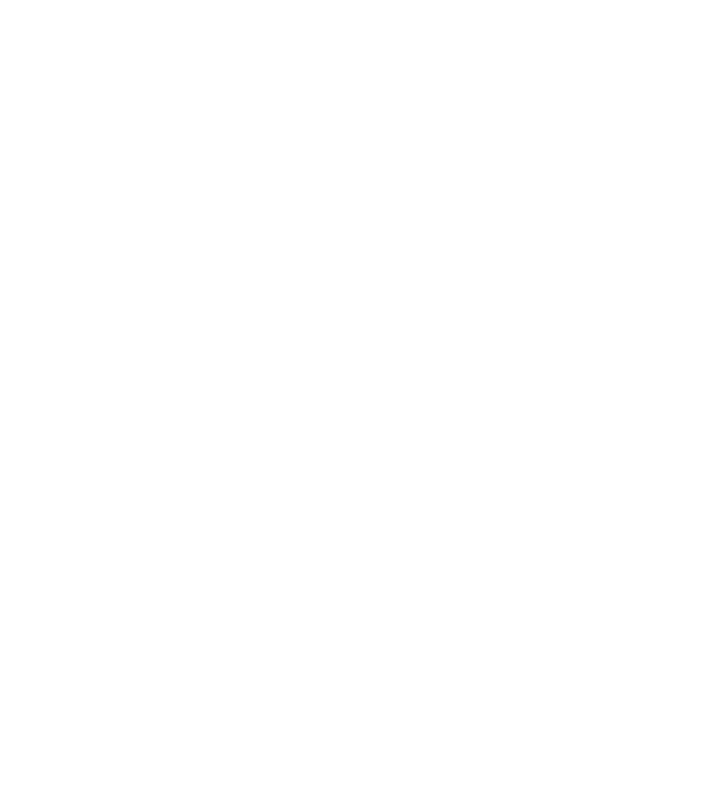
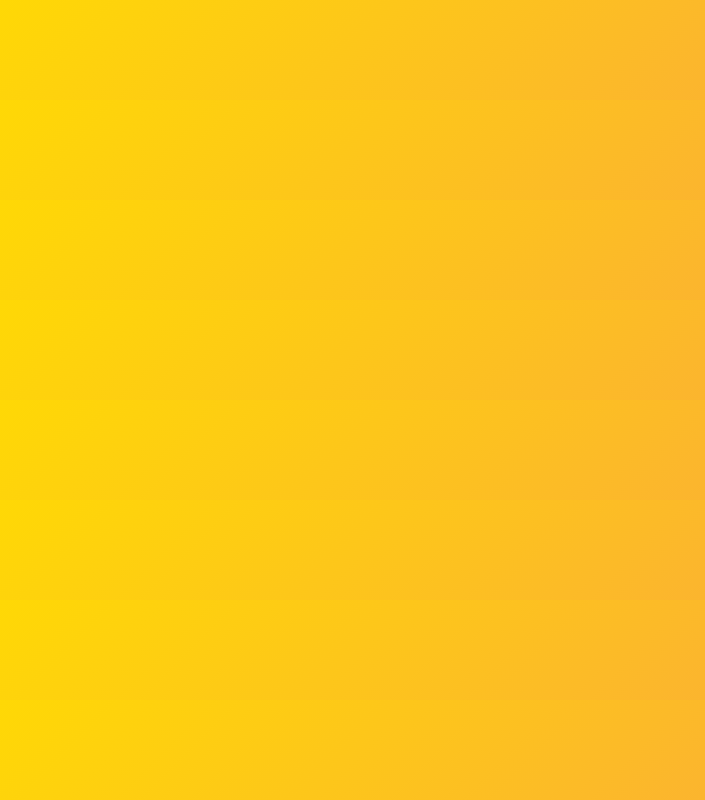
Before and after one commit to DERRICKSONNDAMBUKI/sensei_react_calculator_app, a React (Create React App) app: page / in a window 1280 px wide. Shown: the whole page, without its empty margins (467-1172 px from the left). Built offline with nearby package versions, Linux system fonts and the light colour scheme.

Commit message:
buttonBox Button Screen commit

```diff
--- a/src/index.css
+++ b/src/index.css
@@ -1,13 +1,17 @@
-body {
+@import url("https://fonts.googleapis.com/css2?family=Montserrat&display=swap");
+
+*{
   margin: 0;
-  font-family: -apple-system, BlinkMacSystemFont, 'Segoe UI', 'Roboto', 'Oxygen',
-    'Ubuntu', 'Cantarell', 'Fira Sans', 'Droid Sans', 'Helvetica Neue',
-    sans-serif;
-  -webkit-font-smoothing: antialiased;
-  -moz-osx-font-smoothing: grayscale;
+  padding: 0;
+  font-family: "Montserrat", sans-serif;
 }
 
-code {
-  font-family: source-code-pro, Menlo, Monaco, Consolas, 'Courier New',
-    monospace;
+body{
+  height: 100px;
+  display: flex;align-items: center;
+  justify-content: center;
+  background-color: #fbb034;
+  background-image: linear-gradient(
+    315deg,#fbb034 0%,#ffdd00 74%
+  );
 }
```
Also changed, not shown: src/Button.css (+7 -0 lines).
